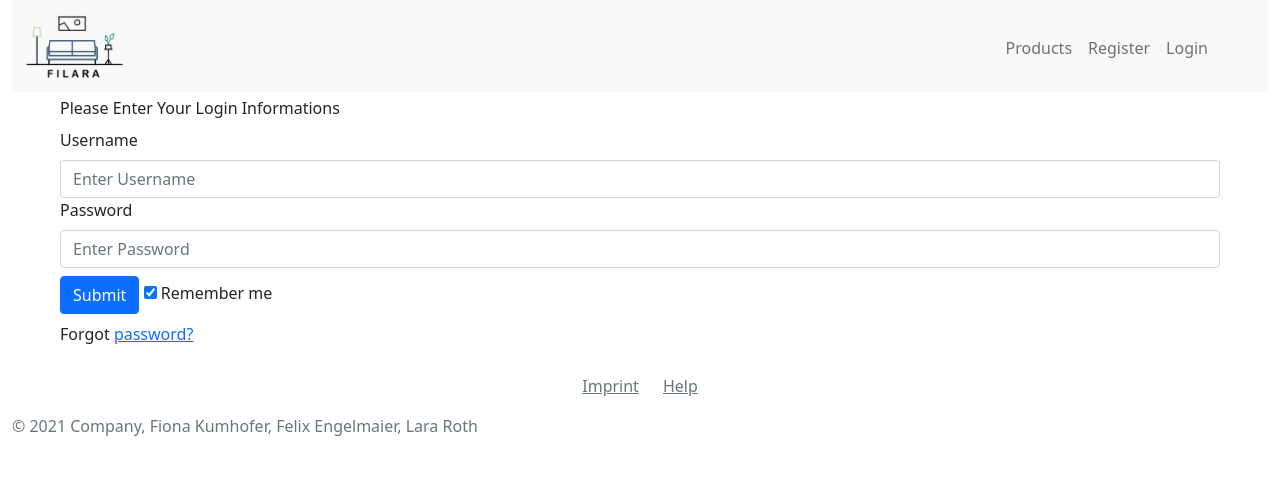
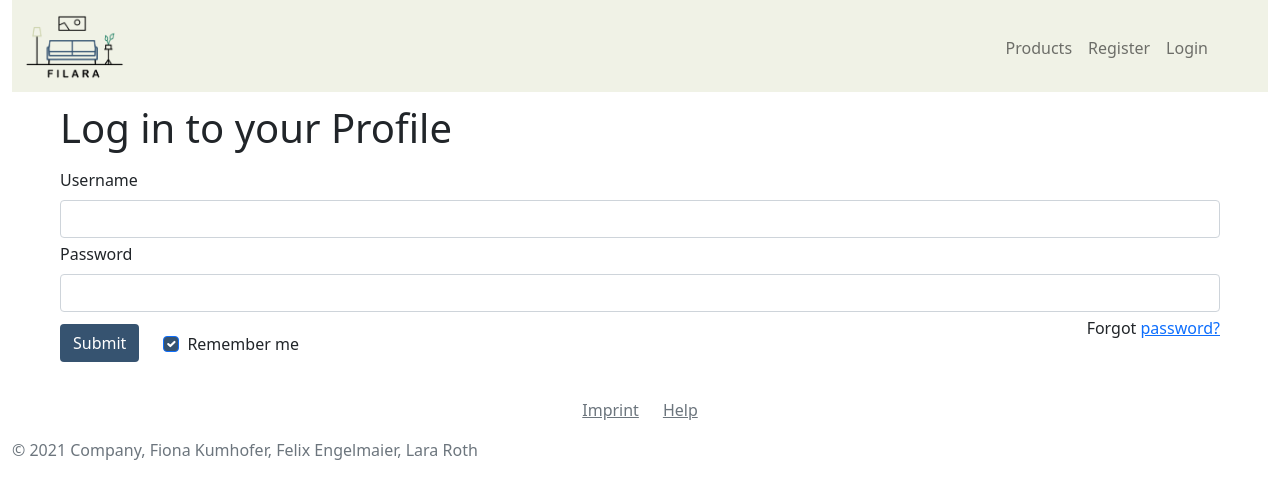
Before and after one commit to wi20b061/Webentwicklungsprojekt, a PHP site: page /login.php in a window 1280 px wide. Shown: the top 499 px of the page. Run offline with PHP 8.4, Linux system fonts and the light colour scheme.

Commit message:
frontent weiter bearbeitet

```diff
--- a/Frontend/js/registration.js
+++ b/Frontend/js/registration.js
@@ -150,7 +150,7 @@ function validateForm(){
     if(usern == ""){
         printError("userErr", "username", "Please enter your username")
     }else{
-        var regex = /^[a-zA-Z\s]+$/
+        var regex = /^[a-zA-Z_äÄöÖüÜß\s]+$/
         if(regex.test(usern) === false){
             printError("userErr", "username", "Please enter valid username")
 
@@ -187,7 +187,7 @@ function validateForm(){
         // wenn beide befüllt dann error zurücksetzen
         printError("pwErr", "pw", "")
         //var regex = /^(?=.*[0-9])(?=.*[a-z])(?=.*[A-Z])(?=.*[@#$%^&-+=()])(?=\\S+$).{8, 20}$/
-        var regex = /^(?=.*[0-9])(?=.*[a-z])(?=.*[A-Z])(?=.{8,})/ // at least 1 lower case, 1 upper case, 1 number, white space not allowed
+        var regex = /^(?=.*[0-9])(?=.*[a-z])(?=.*[A-Z])(?=.*[äÄöÖüÜß])(?=.{8,})/ // at least 1 lower case, 1 upper case, 1 number, white space not allowed
         if(regex.test(pw) === false){
 
             printError("pwErr", "pw", "Please enter valid password")
--- a/Frontend/sites/login.php
+++ b/Frontend/sites/login.php
@@ -17,35 +17,49 @@
             <?php include("nav.php")?>
         </header>
         <main class="pt-1 pb-1 ps-5 pe-5">
+
+            <h2 class="display-6 mb-3">Log in to your Profile</h2>
             <!--onSubmit="validateForm()"   -> nicht verwendet, da sobald die validierung abgeschlossen ist die errormessages verschwinden-->
             <!-- type="" auf text setzen und required weggegeben, da wir die validierung komplett selbst mit js implementieren-->
-            <form id="LoginForm" method="post" name="LoginForm">
-                <label class="form-label" for="enterLoginInformation">Please Enter Your Login Informations</label>
+            <form  id="LoginForm" method="post" name="LoginForm">
 
 
+
+                <div class="row mt-1">
                     <div class="col">
                         <label for="username" class="form-label">Username</label>
-                    <input type="text" placeholder="Enter Username" class="form-control" id="username" name="username">
+                        <input type="text" class="form-control" id="username" name="username">
                         <div class="text-danger" id="userErr" name="userErr"></div>
+                    </div>
                 </div>
 
 
+                <div class="row mt-1">
                     <div class="col">
                         <label for="pw" class="form-label">Password</label>
-                    <input type="password" class="form-control" placeholder="Enter Password" id="pw" name="pw">
+                        <input type="password" class="form-control" id="pw" name="pw">
                         <div class="text-danger" id="pwErr" name="pwErr"></div>
+                    </div>
+                </div>
+
+                <div class="row mt-1 justify-content-end">
+                    <div class="col-auto">
+                        <button class="btn text-white mt-2 mb-2" type="submit" name="submit" id="submit" style="background-color: #365370;">Submit</button>
+                    </div>
+
+                    <div class="col pt-3">
+                        <div class="form-check">
+                            <input class="form-check-input" type="checkbox" value="" id="flexCheckChecked" style="background-color: #365370;" checked>
+                            <label class="form-check-label" for="flexCheckChecked">Remember me</label>
+                        </div>
                     </div>
 
 
-                <button class="btn btn-primary mt-2 mb-2" type="submit" name="submit" id="submit">Submit</button>
-                <label>
-                    <input type="checkbox" checked="checked" name="remember"> Remember me
-                </label>
 
-                <div class="col">
+                    <div class="col-auto text-end">
                         <span class="psw">Forgot <a href="#">password?</a></span>
                     </div>
-
+                </div>
 
             </form>
         </main>
--- a/Frontend/sites/nav.php
+++ b/Frontend/sites/nav.php
@@ -3,7 +3,7 @@
 ?>
 
 
-<nav class="navbar navbar-expand-lg navbar-light bg-light sticky-top">
+<nav class="navbar navbar-expand-lg navbar-light  sticky-top mb-2" style="background-color: #F0F2E6">
   <div class="container-fluid">
     <a class="navbar-brand" href="#">
       <img src="../../Frontend/pictures/FILARA.png" alt="" width="100" height="65" class="d-inline-block align-text-top">
@@ -33,8 +33,8 @@
           }
             //Sollte User nicht eingeloggt sein, werden ihm nur Register und Login angezeigt.
           else{
-            echo "<li class='nav-item mt-1'><a class='nav-link' href='registration.html'>Register</a></li>";
-            echo "<li class='nav-item mt-1'><a class='nav-link' href='login.html'>Login</a></li>";
+            echo "<li class='nav-item mt-1'><a class='nav-link' href='registration.php'>Register</a></li>";
+            echo "<li class='nav-item mt-1'><a class='nav-link' href='login.php'>Login</a></li>";
             echo "<li class='nav-item ms-4'><i class='bi bi-basket-fill' style='font-size: 2rem; color: #365370;'></i></li>";
           }
           ?>
--- a/Frontend/sites/products.php
+++ b/Frontend/sites/products.php
@@ -16,7 +16,7 @@
 <body class="">
     <div class="container-fluid bg-white">
 
-        <header class="sticky-top bg-white">
+        <header class="sticky-top" >
             <?php include("nav.php")?>
             <div class="row justify-content-end">
                 <!--Suchfeld-->
@@ -24,10 +24,10 @@
                     <input name="search" id="search" type="text" class="form-control" aria-label="Sizing example input" aria-describedby="inputGroup-sizing-default" placeholder="Search">
                 </div>
                 <!--Kategoriefilter - Default 1. Produktkategorie-->
-                <!-- DROPDOWN IS NOT WORKING because Popper package not installed-->
+
                 <div class="col-auto text-end">
                     <div class="dropdown">
-                        <button class="btn btn-secondary dropdown-toggle" style="background-color: #365370;" type="button" id="dropdownMenuButton1" data-bs-toggle="dropdown" aria-expanded="false">
+                        <button class="btn text-white dropdown-toggle" style="background-color: #365370;" type="button" id="dropdownMenuButton1" data-bs-toggle="dropdown" aria-expanded="false">
                             Kategories
                         </button>
                         <ul class="dropdown-menu" aria-labelledby="dropdownMenuButton1">
```
Also changed, not shown: Frontend/sites/registration.php (+11 -10 lines). Lines whose indentation alone changed are shown as unchanged.
